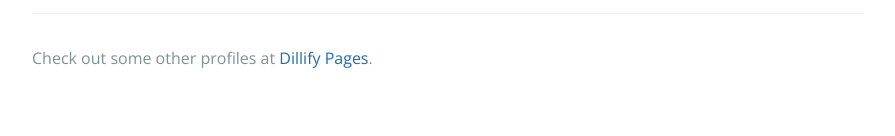
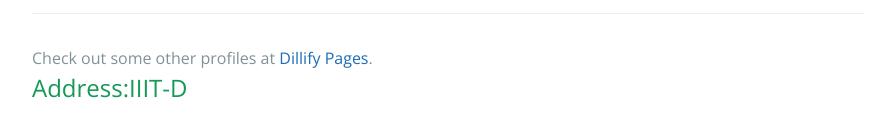
Before and after one commit to Roh4n/dillify_profile2, a plain HTML site: page index.html in a window 1280 px wide. Shown: the part 1652-1788 px from the top of the page, without its empty margins (192-1087 px from the left). Before the commit the page ends 1754 px from the top, so only its background shows below. Drawn offline with nearby package versions, Linux system fonts and the light colour scheme.

Commit message:
Update index.html

```diff
--- a/index.html
+++ b/index.html
@@ -62,6 +62,10 @@ $ I am a web designer
 
       <footer class="site-footer">
                 <span class="site-footer-credits">Check out some other profiles at <a href="https://pages.github.com">Dillify Pages</a>.</span>
+                <div id="footer">
+		<h2>Address:IIIT-D</h2>
+		<div class="fb-like" data-href="https://developers.facebook.com/docs/plugins/" data-layout="standard" data-action="like" data-show-faces="true" data-share="true"></div>
+		</div>
       </footer>
 
     </section>
```
